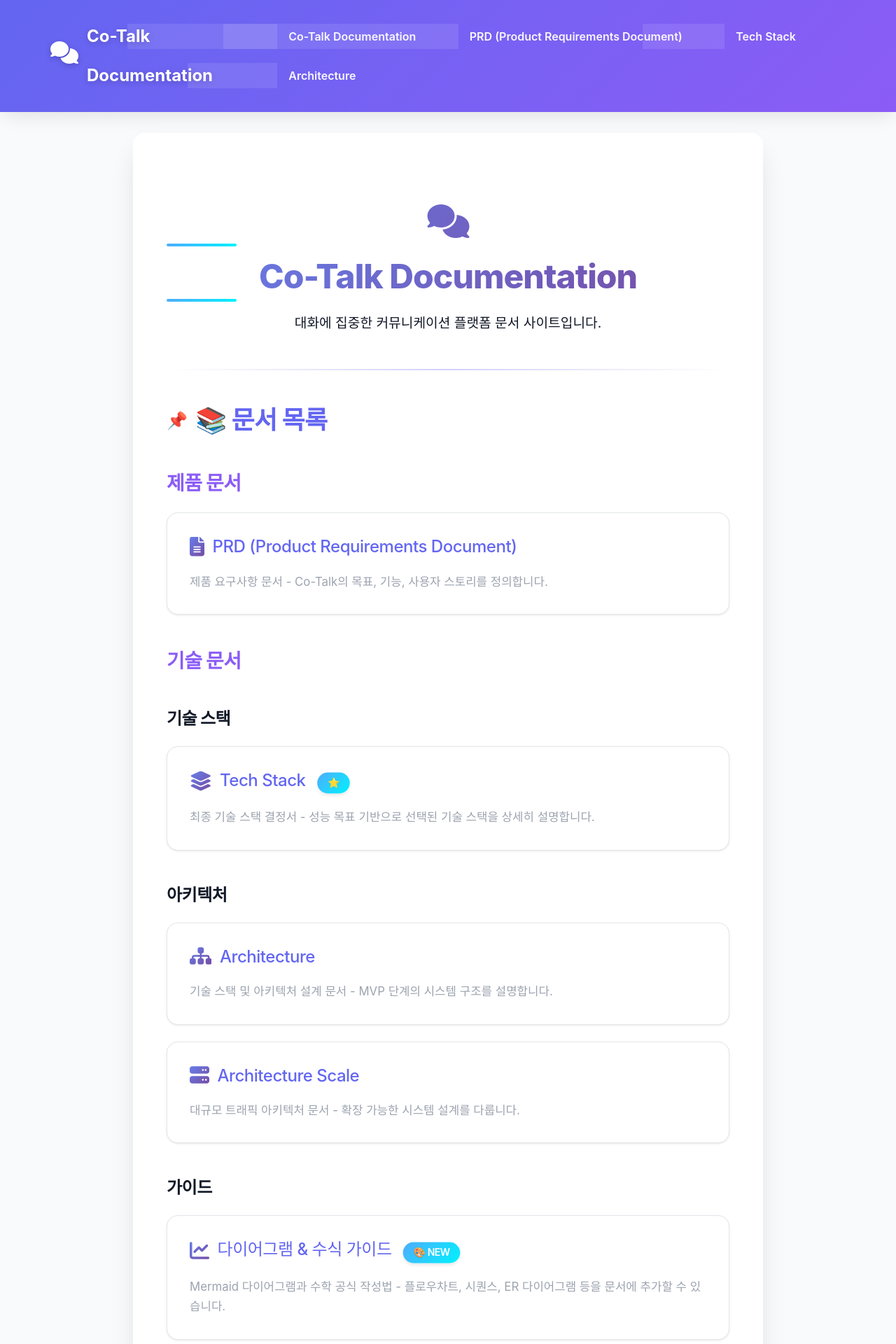
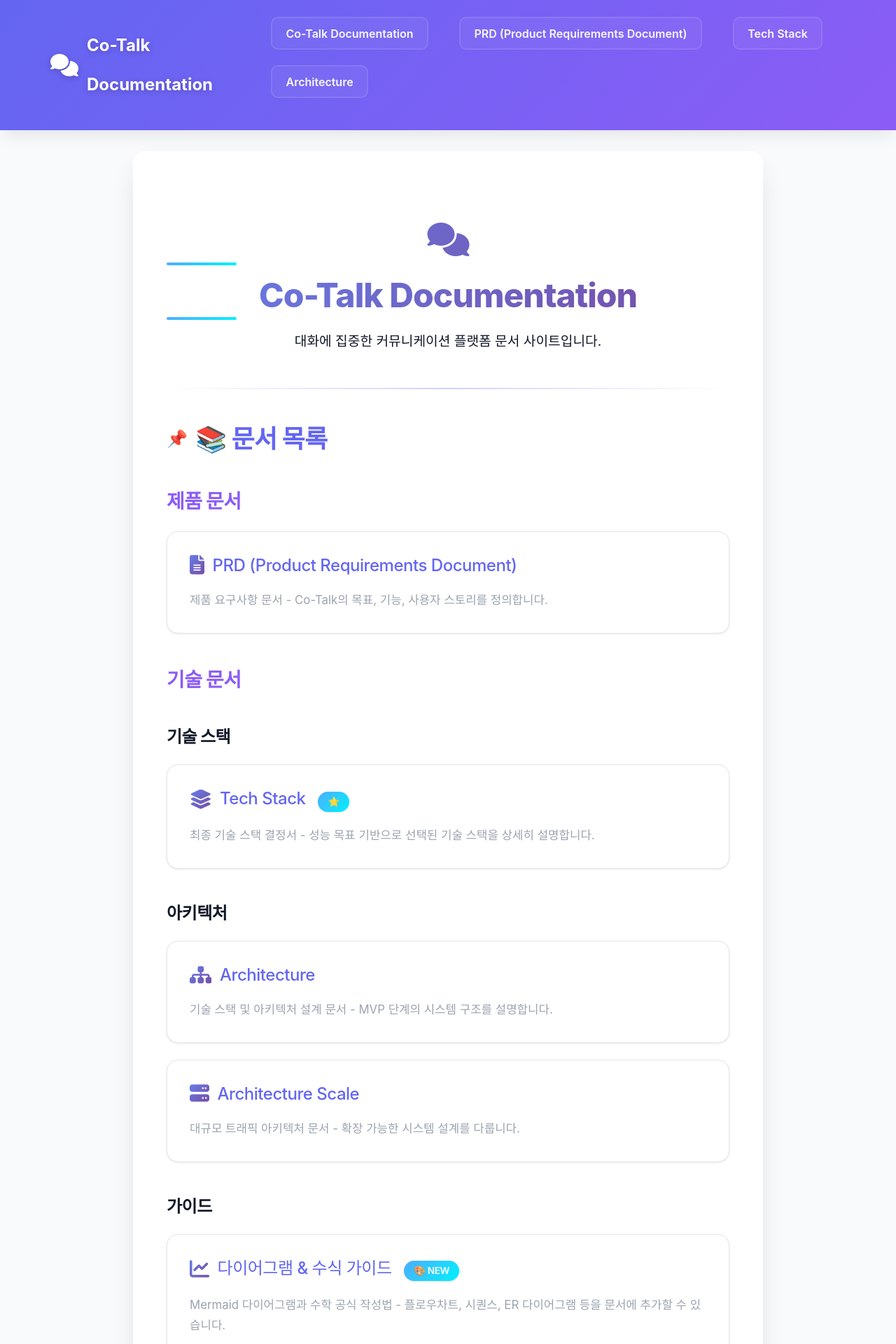
Before and after one commit to with-co-talk/co-talk-docs, a Jekyll site: the page built from docs/index.md, in a window 1280 px wide. Shown: the top 1920 px of the page at 70% size. Built offline with Jekyll 4.4.1, drawn with Linux system fonts in a browser that asks for light colours.

Commit message:
feat: 스크롤 인터랙션 및 네비게이션 UX 대폭 개선
- 상단 메뉴 호버 효과 강화
  - 명확한 배경과 테두리
  - 3D 변환 효과 (scale + translateY)
  - 부드러운 cubic-bezier 전환
- 스크롤 시 헤더 축소 효과
  - 100px 스크롤 후 헤더 크기 감소
  - 반투명 배경으로 전환
- 맨 위로 버튼 추가
  - 400px 스크롤 후 표시
  - 원형 플로팅 버튼
  - 부드러운 스크롤 애니메이션
  - 모바일 반응형 지원

```diff
--- a/docs/_layouts/default.html
+++ b/docs/_layouts/default.html
@@ -79,6 +79,39 @@
       </div>
     </footer>
 
+    <!-- Scroll to Top Button -->
+    <button id="scroll-to-top" aria-label="맨 위로"></button>
+
+    <!-- Scroll Effects Script -->
+    <script>
+      // 헤더 스크롤 효과
+      const header = document.querySelector('.site-header');
+      const scrollToTopBtn = document.getElementById('scroll-to-top');
+
+      window.addEventListener('scroll', () => {
+        if (window.scrollY > 100) {
+          header.classList.add('scrolled');
+        } else {
+          header.classList.remove('scrolled');
+        }
+
+        // 맨 위로 버튼
+        if (window.scrollY > 400) {
+          scrollToTopBtn.classList.add('visible');
+        } else {
+          scrollToTopBtn.classList.remove('visible');
+        }
+      });
+
+      // 맨 위로 버튼 클릭
+      scrollToTopBtn.addEventListener('click', () => {
+        window.scrollTo({
+          top: 0,
+          behavior: 'smooth'
+        });
+      });
+    </script>
+
     <!-- Initialize Mermaid -->
     <script>
       mermaid.initialize({
--- a/docs/assets/css/custom.css
+++ b/docs/assets/css/custom.css
@@ -93,6 +93,22 @@ body {
   z-index: 1000;
   backdrop-filter: blur(10px);
   animation: slideDown 0.5s ease;
+  transition: all 0.3s ease;
+}
+
+.site-header.scrolled {
+  padding: 0.75rem 0;
+  box-shadow: var(--shadow-xl);
+  background: linear-gradient(135deg, rgba(102, 126, 234, 0.95) 0%, rgba(118, 75, 162, 0.95) 50%, rgba(240, 147, 251, 0.95) 100%);
+  backdrop-filter: blur(20px);
+}
+
+.site-header.scrolled .site-title {
+  font-size: 1.4rem;
+}
+
+.site-header.scrolled .site-title i {
+  font-size: 1.6rem;
 }
 
 @keyframes slideDown {
@@ -152,12 +168,15 @@ body {
 .site-nav .page-link {
   color: rgba(255, 255, 255, 0.95) !important;
   font-weight: 600;
-  padding: 0.5rem 1rem;
-  border-radius: 8px;
-  transition: all 0.3s ease;
+  padding: 0.6rem 1.2rem;
+  border-radius: 10px;
+  transition: all 0.3s cubic-bezier(0.4, 0, 0.2, 1);
   text-decoration: none;
   position: relative;
   overflow: hidden;
+  display: inline-block;
+  background: rgba(255, 255, 255, 0.05);
+  border: 2px solid rgba(255, 255, 255, 0.1);
 }
 
 .site-nav .page-link::before {
@@ -167,8 +186,9 @@ body {
   left: -100%;
   width: 100%;
   height: 100%;
-  background: rgba(255, 255, 255, 0.1);
-  transition: left 0.3s ease;
+  background: rgba(255, 255, 255, 0.2);
+  transition: left 0.4s cubic-bezier(0.4, 0, 0.2, 1);
+  z-index: -1;
 }
 
 .site-nav .page-link:hover::before {
@@ -176,9 +196,16 @@ body {
 }
 
 .site-nav .page-link:hover {
-  background: rgba(255, 255, 255, 0.15);
-  transform: translateY(-2px);
+  background: rgba(255, 255, 255, 0.25);
+  border-color: rgba(255, 255, 255, 0.4);
+  transform: translateY(-3px) scale(1.05);
+  box-shadow: 0 8px 20px rgba(0, 0, 0, 0.3);
   text-decoration: none;
+  color: white !important;
+}
+
+.site-nav .page-link:active {
+  transform: translateY(-1px) scale(1.02);
 }
 
 /* ============================================
@@ -791,6 +818,14 @@ blockquote p {
   .page-content .wrapper {
     padding: 1rem;
   }
+
+  #scroll-to-top {
+    bottom: 1.5rem;
+    right: 1.5rem;
+    width: 45px;
+    height: 45px;
+    font-size: 1.3rem;
+  }
 }
 
 /* ============================================
@@ -807,6 +842,55 @@ blockquote p {
 
 .slide-in {
   animation: slideIn 0.5s ease;
+}
+
+/* ============================================
+   맨 위로 버튼
+   ============================================ */
+
+#scroll-to-top {
+  position: fixed;
+  bottom: 2rem;
+  right: 2rem;
+  width: 50px;
+  height: 50px;
+  background: var(--gradient-primary);
+  color: white;
+  border: none;
+  border-radius: 50%;
+  cursor: pointer;
+  opacity: 0;
+  visibility: hidden;
+  transform: scale(0);
+  transition: all 0.4s cubic-bezier(0.4, 0, 0.2, 1);
+  box-shadow: var(--shadow-lg);
+  z-index: 999;
+  display: flex;
+  align-items: center;
+  justify-content: center;
+  font-size: 1.5rem;
+}
+
+#scroll-to-top.visible {
+  opacity: 1;
+  visibility: visible;
+  transform: scale(1);
+}
+
+#scroll-to-top:hover {
+  transform: scale(1.15) translateY(-5px);
+  box-shadow: var(--shadow-xl);
+  background: var(--gradient-secondary);
+}
+
+#scroll-to-top:active {
+  transform: scale(1.05);
+}
+
+#scroll-to-top::before {
+  content: '↑';
+  font-size: 1.8rem;
+  font-weight: bold;
 }
 
 /* ============================================
```
